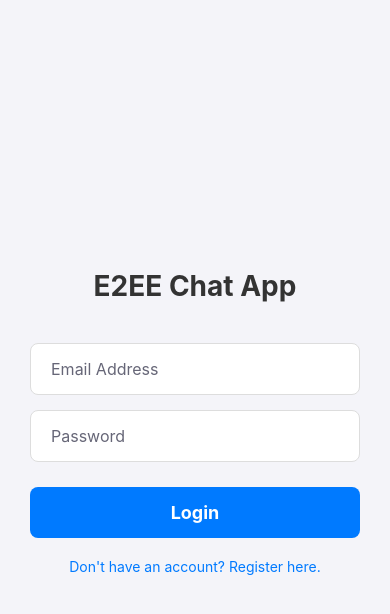
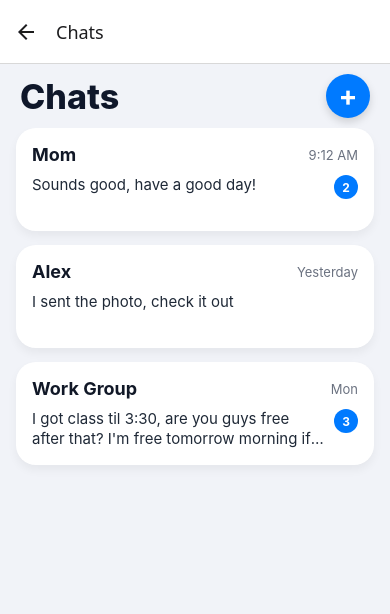
Before and after one commit to stephkmn/e2ee-chat-app, a React Native app: screen /Chats in a window 390 px wide. Shown: the top 614 px of the page. Built offline with nearby package versions, Linux system fonts and the light colour scheme; no server answers.

Commit message:
feat: made chat list and linked to other menus

```diff
--- a/App.js
+++ b/App.js
@@ -4,6 +4,7 @@ import { createNativeStackNavigator } from '@react-navigation/native-stack';
 
 import LoginScreen from './screens/LoginScreen';
 import RegisterScreen from './screens/RegisterScreen';
+import ChatListScreen from './screens/ChatListScreen'
 
 const Stack = createNativeStackNavigator();
 
@@ -21,6 +22,11 @@ export default function App() {
           component={RegisterScreen}
           options={{ headerShown: false }}
         />
+        <Stack.Screen
+          name="Chats"
+          component={ChatListScreen}
+          options={{ headerShown: true }}
+        />
       </Stack.Navigator>
     </NavigationContainer>
   );
--- /dev/null
+++ b/screens/ChatListScreen.js
@@ -0,0 +1,184 @@
+import React, { useState } from 'react';
+import { View, Text, FlatList, TouchableOpacity, StyleSheet } from 'react-native';
+import { SafeAreaView } from 'react-native-safe-area-context';
+
+const initialChats = [
+  {
+    id: '1',
+    name: 'Mom',
+    lastMessage: 'Sounds good, have a good day!',
+    time: '9:12 AM',
+    unread: 2,
+  },
+  {
+    id: '2',
+    name: 'Alex',
+    lastMessage: 'I sent the photo, check it out',
+    time: 'Yesterday',
+    unread: 0,
+  },
+  {
+    id: '3',
+    name: 'Work Group',
+    lastMessage: 'I got class til 3:30, are you guys free after that? I\'m free tomorrow morning if that works better for everyone',
+    time: 'Mon',
+    unread: 3,
+  },
+];
+
+export default function ChatListScreen() {
+  const [chats, setChats] = useState(initialChats);
+
+  const createNewChat = () => {
+    const newChat = {
+      id: String(chats.length + 1),
+      name: 'New Chat',
+      lastMessage: 'Start a secure conversation.',
+      time: 'Now',
+      unread: 0,
+    };
+    setChats([newChat, ...chats]);
+  };
+
+  const renderChatItem = ({ item }) => (
+    <TouchableOpacity style={styles.chatRow} activeOpacity={0.8}>
+      <View style={styles.chatMeta}>
+        <Text style={styles.chatName}>{item.name}</Text>
+        <Text style={styles.chatTime}>{item.time}</Text>
+      </View>
+      <View style={styles.chatPreviewRow}>
+        <View style={styles.chatBubble}>
+          <Text style={styles.chatPreview} numberOfLines={2} ellipsizeMode="tail">
+            {item.lastMessage}
+          </Text>
+        </View>
+        {item.unread > 0 ? (
+          <View style={styles.unreadBadge}>
+            <Text style={styles.unreadText}>{item.unread}</Text>
+          </View>
+        ) : null}
+      </View>
+    </TouchableOpacity>
+  );
+
+  return (
+    <SafeAreaView style={styles.container} edges={['left', 'right', 'bottom']}>
+      <View style={styles.header}>
+        <Text style={styles.title}>Chats</Text>
+        <TouchableOpacity style={styles.addButton} onPress={createNewChat} activeOpacity={0.8}>
+          <Text style={styles.addButtonText}>+</Text>
+        </TouchableOpacity>
+      </View>
+
+      <FlatList
+        data={chats}
+        keyExtractor={(item) => item.id}
+        renderItem={renderChatItem}
+        contentContainerStyle={styles.chatList}
+        showsVerticalScrollIndicator={false}
+      />
+    </SafeAreaView>
+  );
+}
+
+const styles = StyleSheet.create({
+  container: {
+    flex: 1,
+    backgroundColor: '#f1f3f8',
+  },
+  header: {
+    paddingHorizontal: 20,
+    paddingTop: 10 ,
+    paddingBottom: 10,
+    flexDirection: 'row',
+    justifyContent: 'space-between',
+    alignItems: 'center',
+  },
+  title: {
+    fontSize: 34,
+    fontWeight: '800',
+    color: '#0f172a',
+  },
+  addButton: {
+    width: 44,
+    height: 44,
+    borderRadius: 22,
+    backgroundColor: '#007aff',
+    justifyContent: 'center',
+    alignItems: 'center',
+    shadowColor: '#000',
+    shadowOpacity: 0.15,
+    shadowRadius: 8,
+    shadowOffset: { width: 0, height: 4 },
+    elevation: 5,
+  },
+  addButtonText: {
+    color: '#fff',
+    fontSize: 28,
+    lineHeight: 32,
+    fontWeight: '700',
+  },
+  chatList: {
+    paddingHorizontal: 16,
+    paddingBottom: 24,
+  },
+  chatRow: {
+    backgroundColor: '#fff',
+    borderRadius: 20,
+    padding: 16,
+    marginBottom: 14,
+    shadowColor: '#000',
+    shadowOpacity: 0.05,
+    shadowRadius: 10,
+    shadowOffset: { width: 0, height: 5 },
+    elevation: 2,
+  },
+  chatMeta: {
+    flexDirection: 'row',
+    justifyContent: 'space-between',
+    alignItems: 'center',
+    marginBottom: 10,
+  },
+  chatName: {
+    fontSize: 18,
+    fontWeight: '700',
+    color: '#111827',
+  },
+  chatTime: {
+    fontSize: 13,
+    color: '#6b7280',
+  },
+  chatPreviewRow: {
+    flexDirection: 'row',
+    alignItems: 'flex-start',
+  },
+  chatBubble: {
+    flex: 1,
+    backgroundColor: 'transparent',
+    borderRadius: 20,
+    paddingVertical: 0,
+    paddingHorizontal: 0,
+    minHeight: 40,
+    justifyContent: 'flex-start',
+  },
+  chatPreview: {
+    color: '#1f2937',
+    fontSize: 15,
+    lineHeight: 20,
+  },
+  unreadBadge: {
+    minWidth: 24,
+    height: 24,
+    borderRadius: 12,
+    backgroundColor: '#007aff',
+    justifyContent: 'center',
+    alignItems: 'center',
+    marginLeft: 10,
+    paddingHorizontal: 7,
+  },
+  unreadText: {
+    color: '#fff',
+    fontSize: 12,
+    fontWeight: '700',
+  },
+});
--- a/screens/LoginScreen.js
+++ b/screens/LoginScreen.js
@@ -47,6 +47,7 @@ export default function LoginScreen({ navigation }) {
               Alert.alert("Login Failed", error);
             } else {
               Alert.alert("Success!", "You are logged in.");
+              navigation.navigate('Chats');
             }
           }}
         >
```
Also changed, not shown: 1 other file (tests, documents, lock files or other folders).
